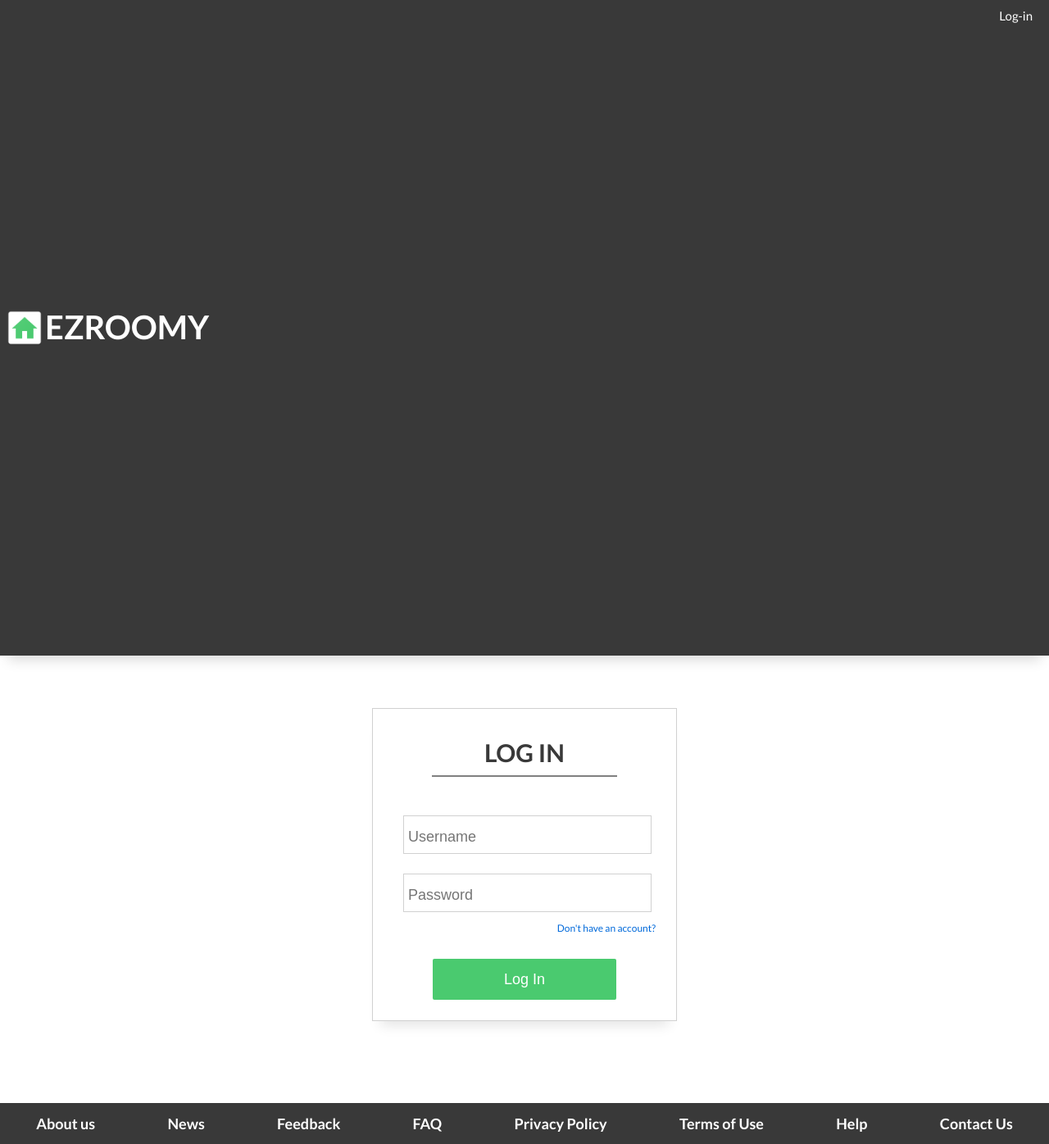
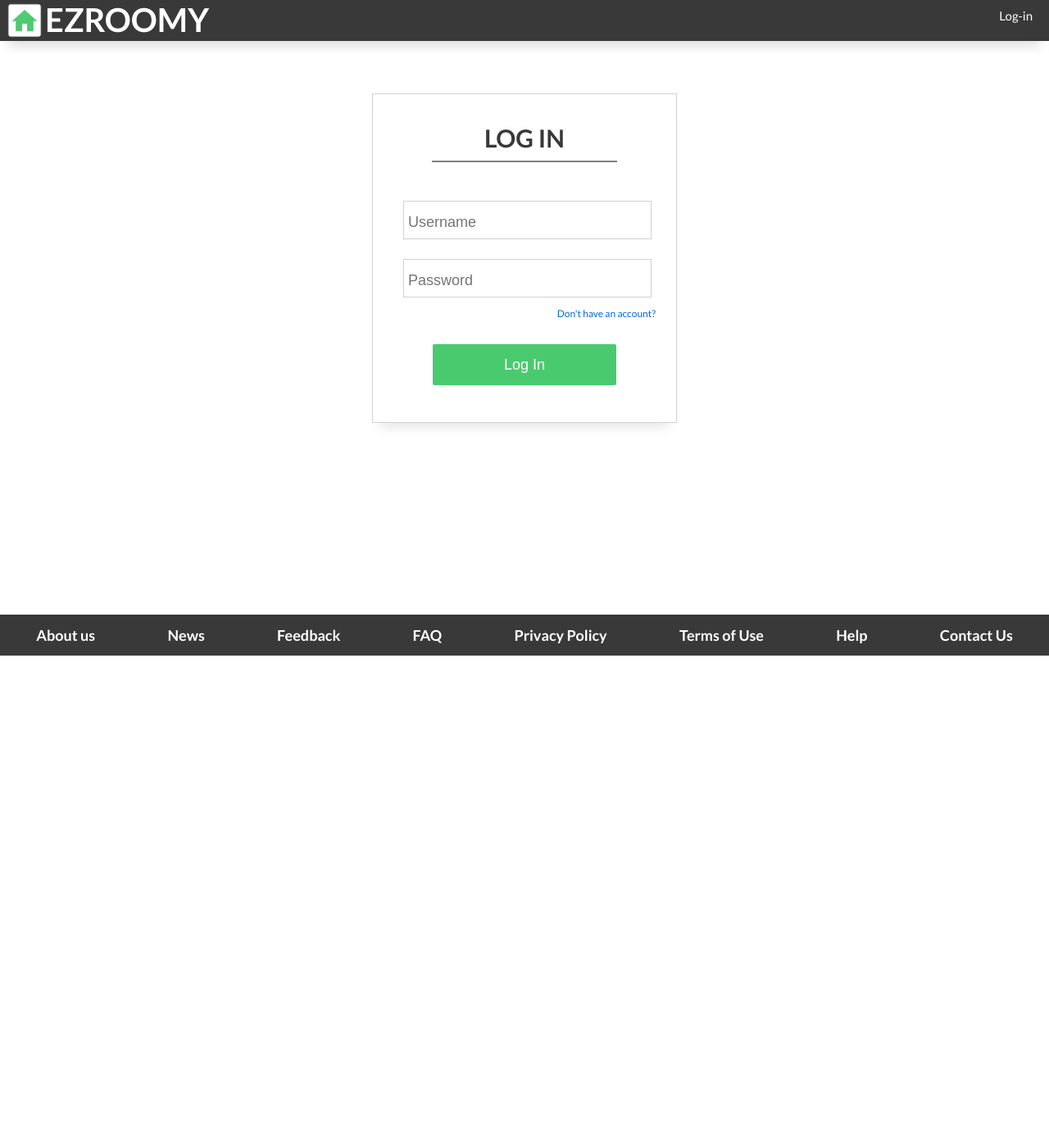
Before and after one commit to SuperNar3k/ezroomy2017, a PHP site: page /login.php in a window 1280 px wide. Shown: the whole page at 82% size. After the commit the page ends 800 px from the top, so only its background shows below. Run offline with PHP 8.4, Linux system fonts and the light colour scheme.

Commit message:
Fixed footer on all pages, setting up for dynamic sizes on webpages

```diff
--- a/css/homeprofile.css
+++ b/css/homeprofile.css
@@ -49,7 +49,7 @@ th, td {
     border-top: 1px solid rgba(221, 221, 221, 0.301);
     padding: 10px;
 }
-div{
+/* div{
 	z-index: 2;
 	position: absolute;
 	color: rgb(255, 255, 255);
@@ -62,7 +62,7 @@ div{
 	flex-direction: row;
 	flex-wrap: wrap;
 	text-transform: capitalize;
-}
+} */
 #userlist{
 	z-index: 2;
 	position: absolute;
--- a/css/index.css
+++ b/css/index.css
@@ -1,14 +1,20 @@
+html,
 body {
+   margin:0;
+   padding:0;
+   height:100%;
    font-family: 'Lato', sans-serif;
-	padding: 0px;
-	margin:0px;
 }
-.menus:hover{
-	color:rgb(74, 202, 111);
-	transform: translateY(-2px);
-	transition: 400ms;
+#container {
+   min-height:100%;
+   position:relative;
+   margin:0;
+   padding:0;
 }
 .header {
+   padding:10px;
+   margin:0;
+   padding:0;
    z-index: 5;
    overflow: hidden;
    position: relative;
@@ -21,6 +27,42 @@ body {
    flex-flow: row nowrap;
    flex-basis: 10px;
    box-shadow: 0px 15px 15px -10px rgba(0,0,0,0.15);
+}
+.body {
+   padding-bottom:50px;   /* Height of the footer */
+   margin:0;
+   padding:0;
+   position: relative;
+   align-content: center;
+   justify-content: center;
+   display: flex;
+   background-size: 100% 100%;
+}
+#imageIndex{
+	height: 100%;
+	width: 100%;
+}
+#footer {
+	bottom: 0;
+   position:absolute;
+   width:100%;
+   height: 50px;
+   background-color: #393939;
+   font-weight: bold;
+   clear: both;
+   font-size: 18px;
+   display: flex;
+   justify-content: space-around;
+   align-items: center;
+   color: rgb(255, 255, 255);
+   flex-flow: row nowrap;
+   flex-shrink:2;
+   flex-basis: 10px;
+}
+.menus:hover{
+	color:rgb(74, 202, 111);
+	transform: translateY(-2px);
+	transition: 400ms;
 }
 .signinbutton{
 	text-decoration: none;
@@ -47,21 +89,6 @@ body {
 	transition:400ms;
 	height:50px;
 	float:left;
-}
-#footer {
-	position: relative;
-	height: 50px;
-	background-color: #393939;
-	font-weight: bold;
-	clear: both;
-	font-size: 18px;
-	display: flex;
-	justify-content: space-around;
-	align-items: center;
-	color: rgb(255, 255, 255);
-	flex-flow: row nowrap;
-	flex-shrink:2;
-	flex-basis: 10px;
 }
 .menus{
 	z-index: 1;
--- a/css/login.css
+++ b/css/login.css
@@ -2,7 +2,6 @@ body {
     font-family: 'Lato', sans-serif;
     padding: 0px;
     margin: 0px;
-    height: 100vh;
 }
 
 /* NavBar */
@@ -76,12 +75,6 @@ body {
     border: 0px;
     color: white;
 }
-#login{
-    margin-bottom: 100px;
-}
-#footer{
-    margin-top: 100px;
-}
 .logButton:hover {
     background: rgb(100, 248, 144);
     transform: translateY(-5px);
--- a/css/userprofile.css
+++ b/css/userprofile.css
@@ -40,7 +40,7 @@ body {
     margin-bottom: 35px;
     width: 70%;
 }
-div{
+/* div{
 	z-index: 2;
 	position: absolute;
 	color: rgb(255, 255, 255);
@@ -54,7 +54,7 @@ div{
 	flex-direction: row;
 	flex-wrap: wrap;
 	text-transform: capitalize;
-}
+} */
 ul{
 
     text-shadow: -1px 0 black, 0 1px black, 1px 0 black, 0 -1px black;
--- a/homeprofile.php
+++ b/homeprofile.php
@@ -13,9 +13,9 @@
     <link href="https://fonts.googleapis.com/css?family=Lato:100,300,400,700,900" rel="stylesheet">
 </head>
 <body>
-
+    <div id="container">
         <?php include "nav.php"; ?>
-    <div class="homeinfo">
+        <div class="body">
                 <div id="hometitle">Home <a id="userlist">(<?php echo $_SESSION["Username"];?>)</a></div>
 
                 <table>
@@ -63,5 +63,6 @@
                 </table>
         </div>
         <?php include "footer.php"; ?>
+    </div>
 </body>
 </html>
--- a/login.php
+++ b/login.php
@@ -12,9 +12,10 @@
     <title>Log In</title>
 </head>
 <body>
-
+<div id="container">
     <?php include "nav.php"; ?>
-    <form id="login" class="form" action="session.php" method="post">
+        <div class="body">
+            <form id="login" class="form" action="session.php" method="post" style="height:350px;">
                     <h2 class="logTitle">Log In</h2>
                     <hr class="loghr">
 
@@ -31,6 +32,8 @@
                 <input type="submit" class="logButton" value="Log In">
 
             </form>
+        </div>
     <?php include "footer.php";?>
+</div>
 </body>
 </html>
--- a/signup.php
+++ b/signup.php
@@ -13,8 +13,9 @@
     <title>Log In</title>
 </head>
 <body>
+    <div id ="container">
 		<?php include "nav.php";?>
-
+            <div class="body">
                 <form id="signup" class="form" action="signupConfirmed.php" method="post">
                         <h2 class="logTitle">Sign Up</h2>
                         <hr class="loghr">
@@ -43,8 +44,9 @@
                     <a href="login.php" id="newAccount">Have an account?</a>
 
                     <input type="submit" class="logButton" value="Sign Up">
-
                 </form>
+            </div>
         <?php include "footer.php";?>
+    </div>
 </body>
 </html>
--- a/userprofile.php
+++ b/userprofile.php
@@ -19,11 +19,11 @@ include "database.php";?>
 		<link type="text/css" rel="stylesheet" href="css/index.css"/>
 		<link type="text/css" rel="stylesheet" href="css/userprofile.css"/>
         <link href="https://fonts.googleapis.com/css?family=Lato:100,300,400,700,900" rel="stylesheet">
-		<title></title>
 	</head>
 	<body>
+		<div id="container">
 			<?php include 'nav.php';?>
- 		<div class="centerinfo">
+				<div class="body">
 					<div class="userProfileTitle"><?php echo $_SESSION["Username"];?>'s Profile<hr class="userProfile"></hr></div>
 					<ul>
 						<li id="info">Username: <?php echo $_SESSION["Username"];?></li>
@@ -34,6 +34,6 @@ include "database.php";?>
 					</ul>
 				</div>
 			<?php include "footer.php";?>
-
+		</div>
 	</body>
 </html>
```
Also changed, not shown: index.php (+8 -6 lines). Lines whose indentation alone changed are shown as unchanged.
